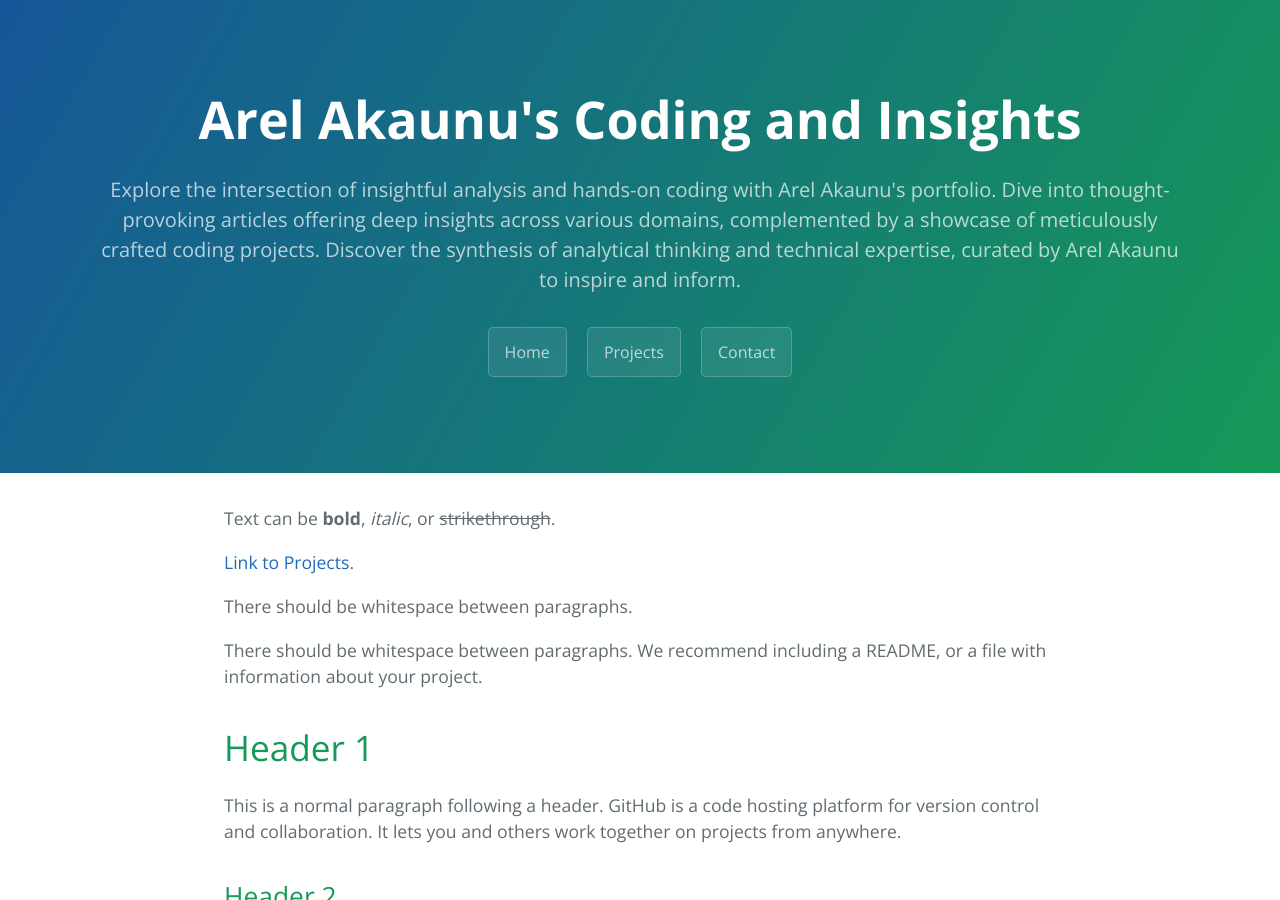
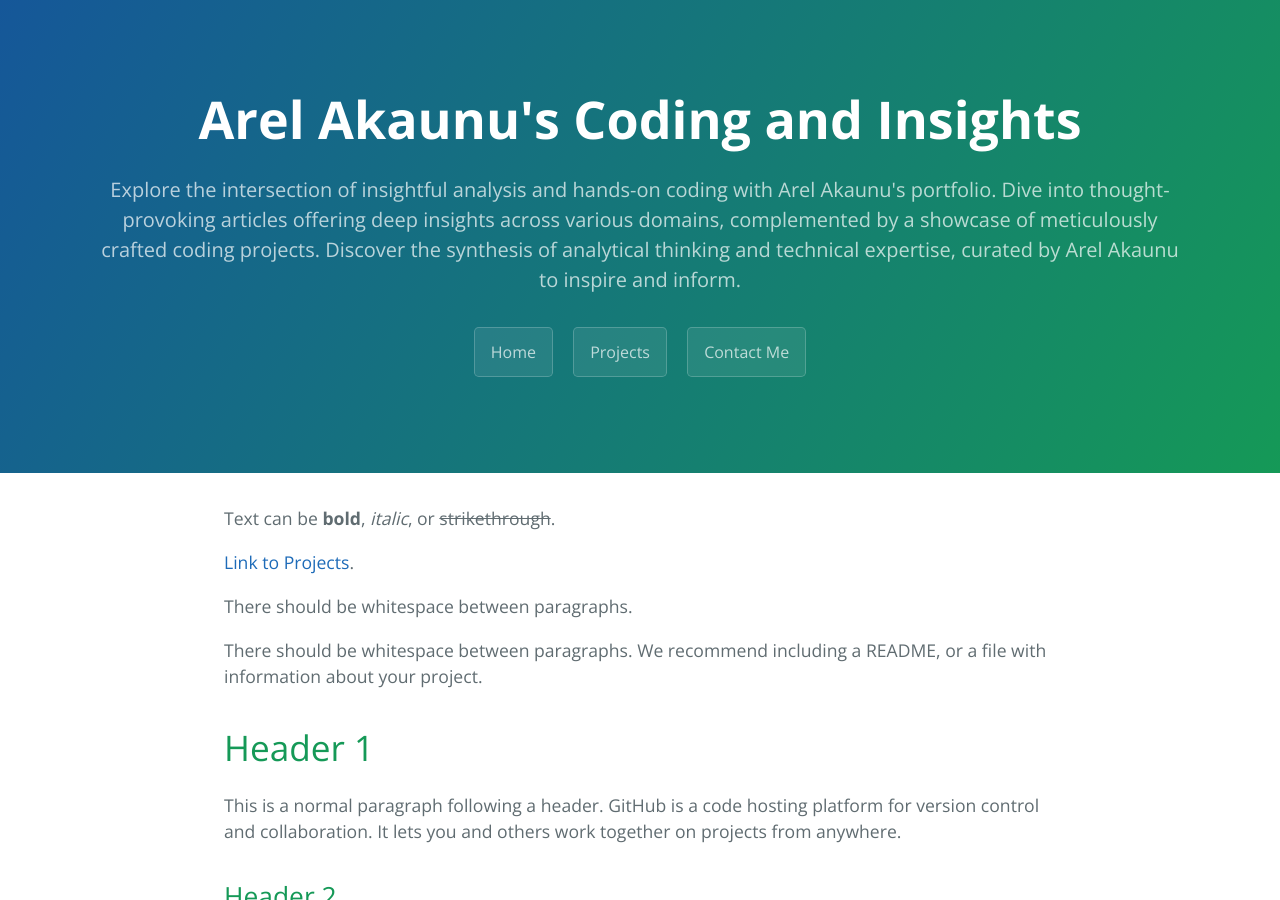
Before and after one commit to arelakaunu/arelakaunu.github.io, a Jekyll site: the page built from index.md, in a window 1280 px wide and 900 px high. Built offline with Jekyll 4.4.1, drawn with Linux system fonts in a browser that asks for light colours.

Commit message:
Update default.html

```diff
--- a/_layouts/default.html
+++ b/_layouts/default.html
@@ -20,7 +20,7 @@
       <h2 class="project-tagline">{{ page.description | default: site.description | default: site.github.project_tagline }}</h2>
       <a href="/" class="btn">Home</a> <!-- Link to home page -->
       <a href="/projects.html" class="btn">Projects</a> <!-- Link to projects page -->
-      <a href="/contact.html" class="btn">Contact</a> <!-- Link to contact page -->
+      <a href="/contact.html" class="btn">Contact Me</a> <!-- Link to contact page -->
     </header>
 
     <main id="content" class="main-content" role="main">
```
